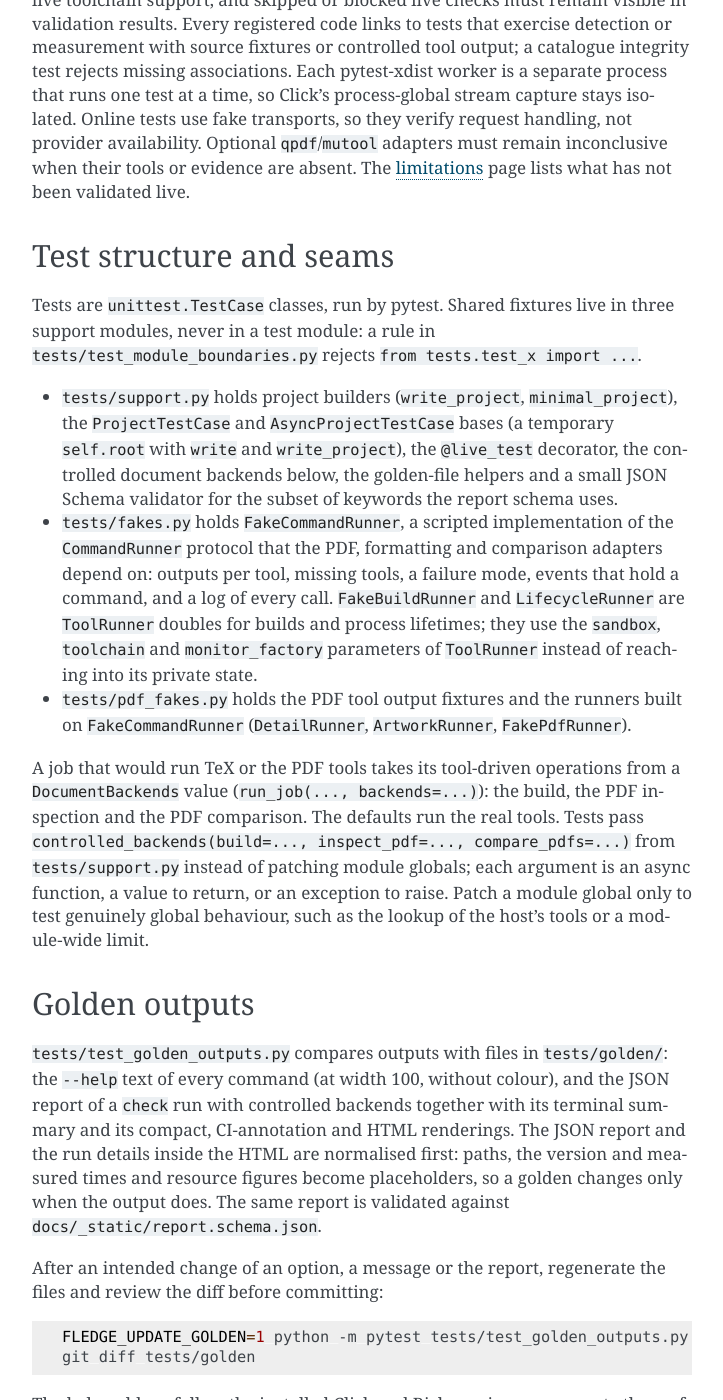
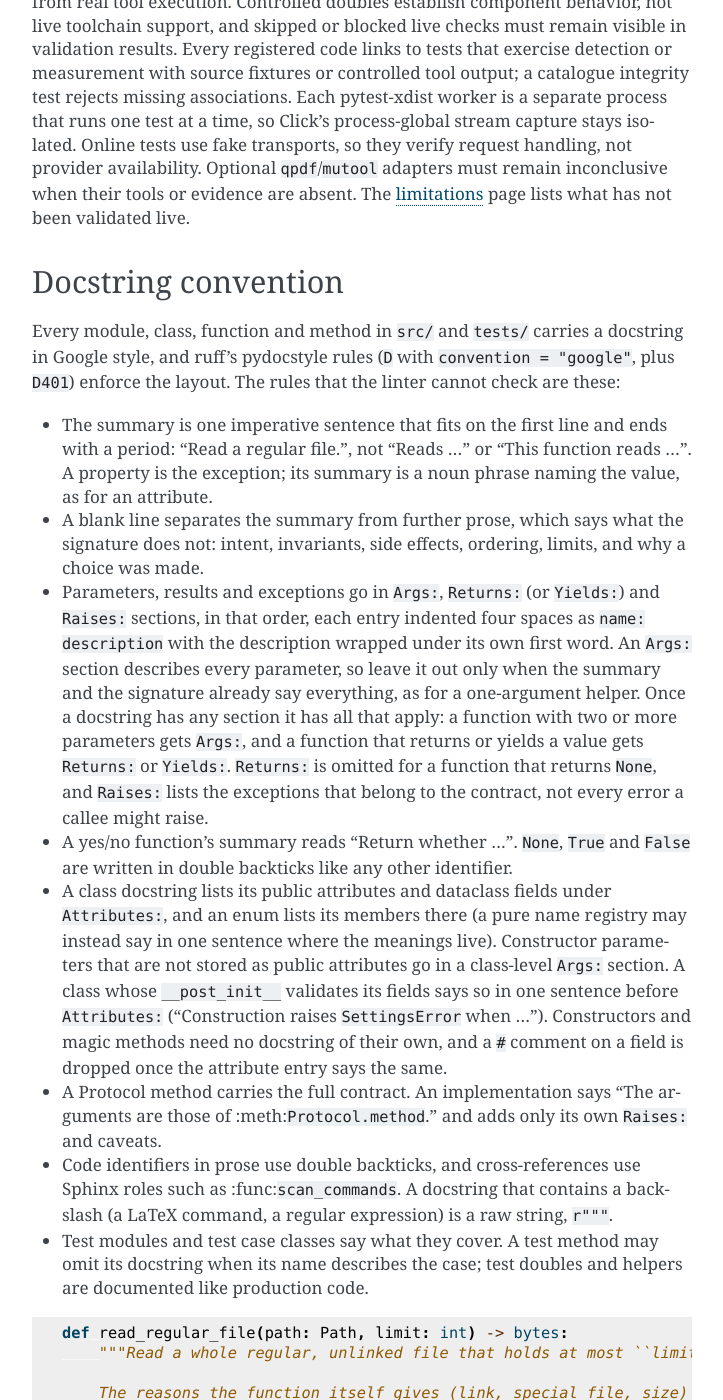
Before and after one commit to NicolasSchuler/fledge, a Sphinx documentation site: the page built from docs/development.md, in a window 1280 px wide and 1400 px high, scrolled down 2779 px. Shown: the whole window, without its empty margins (388-1111 px from the left). Built offline with Sphinx 7.4.7, drawn with Linux system fonts in a browser that asks for light colours; some of the changed text lies outside the part shown.

Commit message:
Adopt a Google-style docstring convention and enforce it with ruff
Enable the pydocstyle rules with the Google convention plus D401, exempt
magic methods and constructors everywhere and test methods under tests/,
keep scripts and the Sphinx configuration out of scope, and write the
rules the linter cannot check into the development notes.

Co-Authored-By: Claude Fable 5.1 <noreply@anthropic.com>

````diff
--- a/docs/development.md
+++ b/docs/development.md
@@ -72,7 +72,8 @@ ty check src/latexprep
 ```
 
 Ruff enforces, besides formatting and import order, the rule families `B`, `UP`, `C4`,
-`PIE`, `PERF`, `PTH`, `SIM`, `RUF`, `PGH`, `T20`, `BLE`, `ARG`, `G` and `LOG`, the
+`PIE`, `PERF`, `PTH`, `SIM`, `RUF`, `PGH`, `T20`, `BLE`, `ARG`, `G`, `LOG` and `D` (the
+[docstring convention](#docstring-convention) below), the
 keyword-only rule for boolean parameters (`FBT001`, `FBT002`) and ceilings on complexity
 (10), branches (12), statements (50) and arguments (8); `[tool.ruff.lint]` in
 `pyproject.toml` names the few deliberate exceptions and says why. Split a function
@@ -125,6 +126,65 @@ fake transports, so they verify request handling, not provider availability.
 Optional `qpdf`/`mutool` adapters must remain inconclusive when their tools or
 evidence are absent. The [limitations](limitations.md) page lists what has not
 been validated live.
+
+## Docstring convention
+
+Every module, class, function and method in `src/` and `tests/` carries a docstring in
+Google style, and ruff's pydocstyle rules (`D` with `convention = "google"`, plus `D401`)
+enforce the layout. The rules that the linter cannot check are these:
+
+- The summary is one imperative sentence that fits on the first line and ends with a
+  period: "Read a regular file.", not "Reads ..." or "This function reads ...". A property
+  is the exception; its summary is a noun phrase naming the value, as for an attribute.
+- A blank line separates the summary from further prose, which says what the signature
+  does not: intent, invariants, side effects, ordering, limits, and why a choice was made.
+- Parameters, results and exceptions go in `Args:`, `Returns:` (or `Yields:`) and
+  `Raises:` sections, in that order, each entry indented four spaces as
+  `name: description` with the description wrapped under its own first word. An `Args:`
+  section describes every parameter, so leave it out only when the summary and the
+  signature already say everything, as for a one-argument helper. Once a docstring has
+  any section it has all that apply: a function with two or more parameters gets
+  `Args:`, and a function that returns or yields a value gets `Returns:` or `Yields:`.
+  `Returns:` is omitted for a function that returns `None`, and `Raises:` lists the
+  exceptions that belong to the contract, not every error a callee might raise.
+- A yes/no function's summary reads "Return whether ...". `None`, `True` and `False` are
+  written in double backticks like any other identifier.
+- A class docstring lists its public attributes and dataclass fields under `Attributes:`,
+  and an enum lists its members there (a pure name registry may instead say in one
+  sentence where the meanings live). Constructor parameters that are not stored as public
+  attributes go in a class-level `Args:` section. A class whose `__post_init__` validates
+  its fields says so in one sentence before `Attributes:` ("Construction raises
+  ``SettingsError`` when ..."). Constructors and magic methods need no docstring of their
+  own, and a `#` comment on a field is dropped once the attribute entry says the same.
+- A Protocol method carries the full contract. An implementation says "The arguments are
+  those of :meth:`Protocol.method`." and adds only its own `Raises:` and caveats.
+- Code identifiers in prose use double backticks, and cross-references use Sphinx roles
+  such as :func:`scan_commands`. A docstring that contains a backslash (a LaTeX command,
+  a regular expression) is a raw string, `r"""`.
+- Test modules and test case classes say what they cover. A test method may omit its
+  docstring when its name describes the case; test doubles and helpers are documented
+  like production code.
+
+```python
+def read_regular_file(path: Path, limit: int) -> bytes:
+    """Read a whole regular, unlinked file that holds at most ``limit`` bytes.
+
+    The reasons the function itself gives (link, special file, size) are in
+    ``strerror`` and name no path.
+
+    Args:
+        path: The file to read.
+        limit: The largest number of bytes the file may hold.
+
+    Returns:
+        The contents of the file.
+
+    Raises:
+        OSError: The path is a link or a special file, or reading failed.
+        FileTooLargeError: The file holds more than ``limit`` bytes, including when it
+            grows while it is read.
+    """
+```
 
 ## Test structure and seams
 
````
Also changed, not shown: pyproject.toml (+18 -4 lines).
